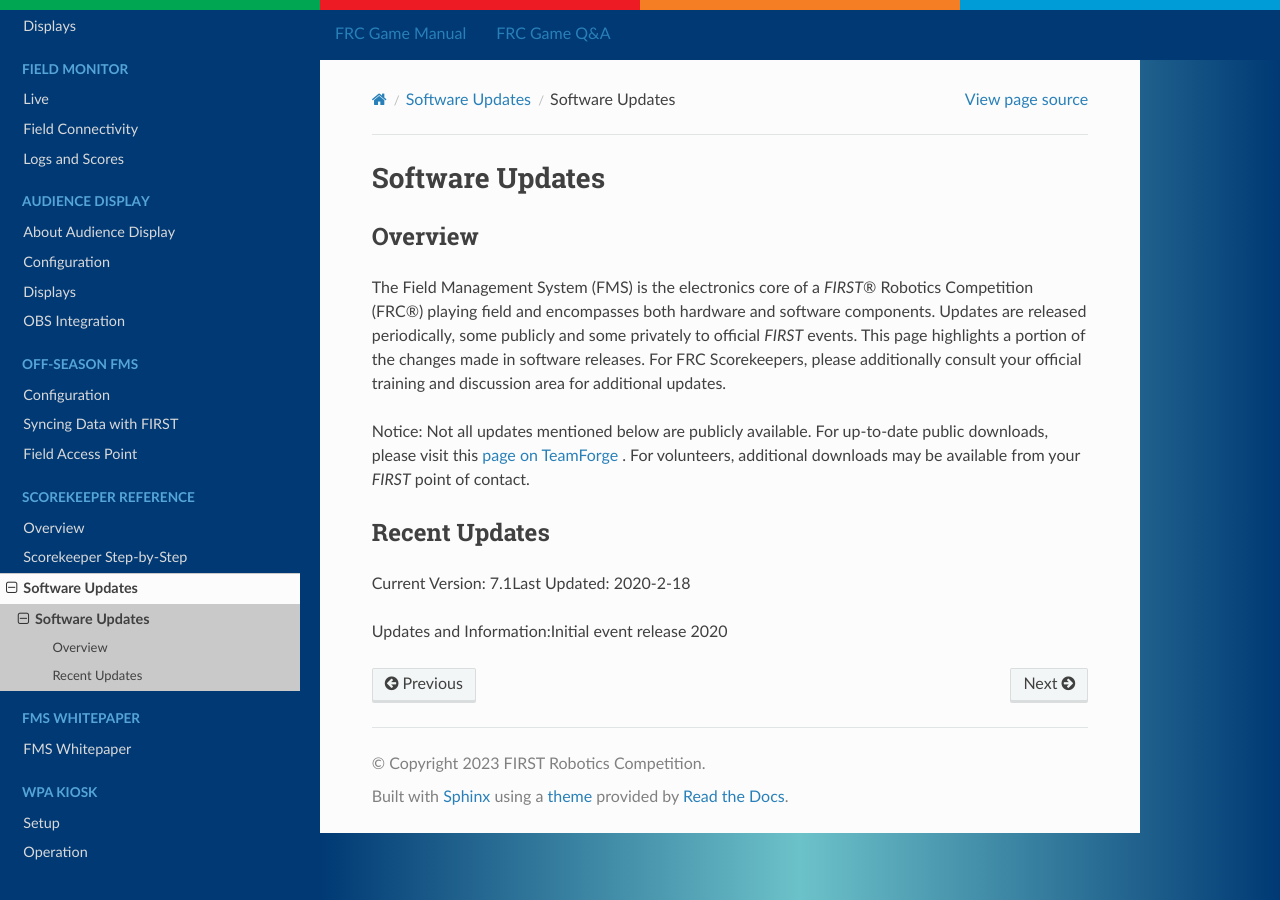
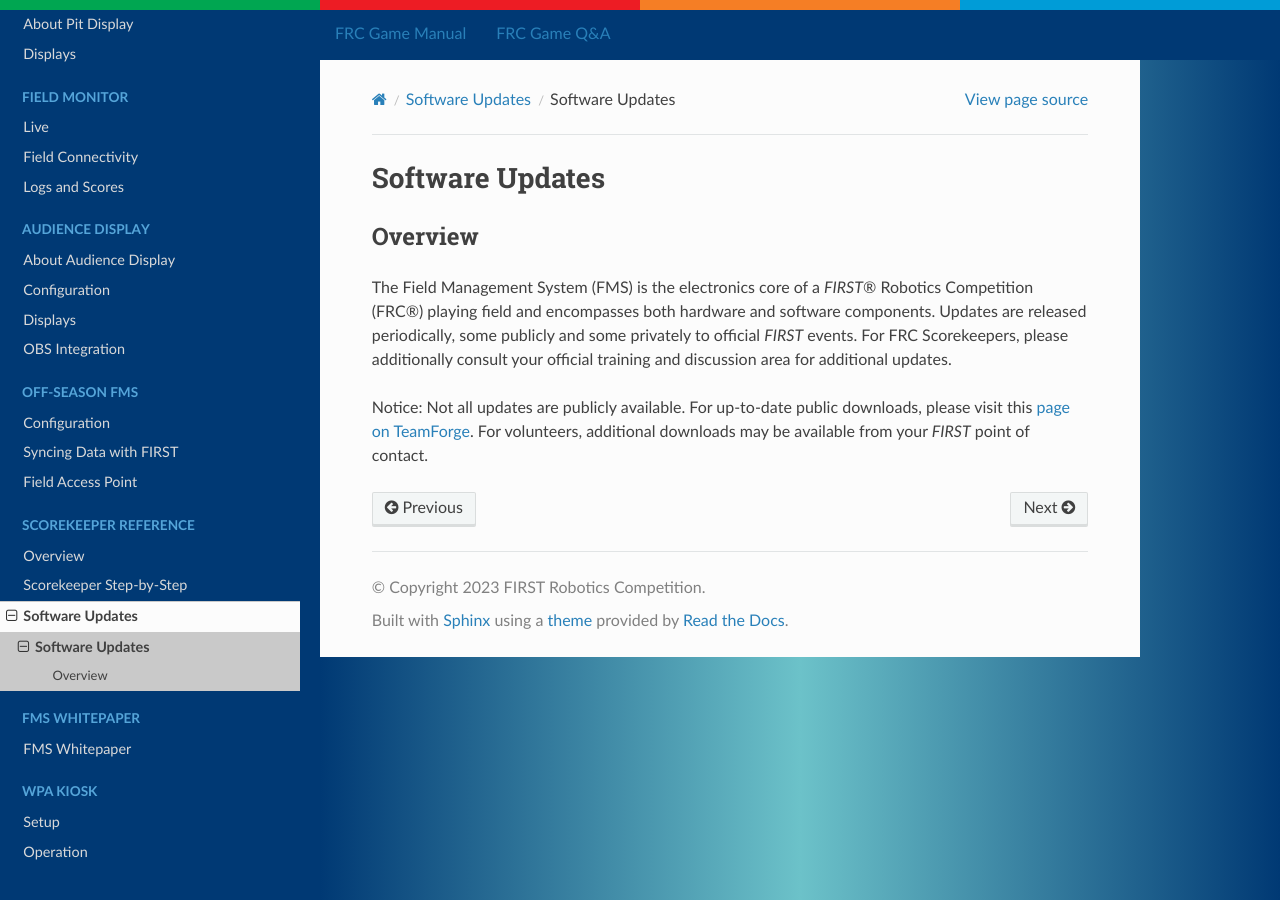
Before and after one commit to FIRSTRobotics/fms-manual, a Sphinx documentation site: the page built from source/scorekeeper-reference/software-updates/software-updates.rst, in a window 1280 px wide and 900 px high. Built offline with Sphinx 7.4.7 and the Read the Docs theme 2.0.0, drawn with Linux system fonts in a browser that asks for light colours.

Commit message:
clear out updates page

```diff
--- a/source/scorekeeper-reference/software-updates/software-updates.rst
+++ b/source/scorekeeper-reference/software-updates/software-updates.rst
@@ -7,13 +7,10 @@
 Overview
 --------
 
-The Field Management System (FMS) is the electronics core of a *FIRST*\ |reg| Robotics Competition (FRC\ |reg|) playing field and encompasses both hardware and software components. Updates are released periodically, some publicly and some privately to official *FIRST* events. This page highlights a portion of the changes made in software releases. For FRC Scorekeepers, please additionally consult your official training and discussion area for additional updates.
+The Field Management System (FMS) is the electronics core of a *FIRST*\ |reg| Robotics Competition (FRC\ |reg|) playing field and encompasses both
+hardware and software components. Updates are released periodically, some publicly and some privately to official *FIRST* events.
+For FRC Scorekeepers, please additionally consult your official training and discussion area for additional updates.
 
-Notice: Not all updates mentioned below are publicly available. For up-to-date public downloads, please visit this `page on TeamForge <https://usfirst.collab.net/sf/frs/do/viewSummary/projects.offseasonfms/frs>`_ . For volunteers, additional downloads may be available from your *FIRST* point of contact.
-
-Recent Updates
---------------
-
-Current Version: 7.1Last Updated: 2020-2-18
-
-Updates and Information:Initial event release 2020
+Notice: Not all updates are publicly available. For up-to-date public downloads, please visit
+this `page on TeamForge <https://usfirst.collab.net/sf/frs/do/viewSummary/projects.offseasonfms/frs>`_.
+For volunteers, additional downloads may be available from your *FIRST* point of contact.
```
